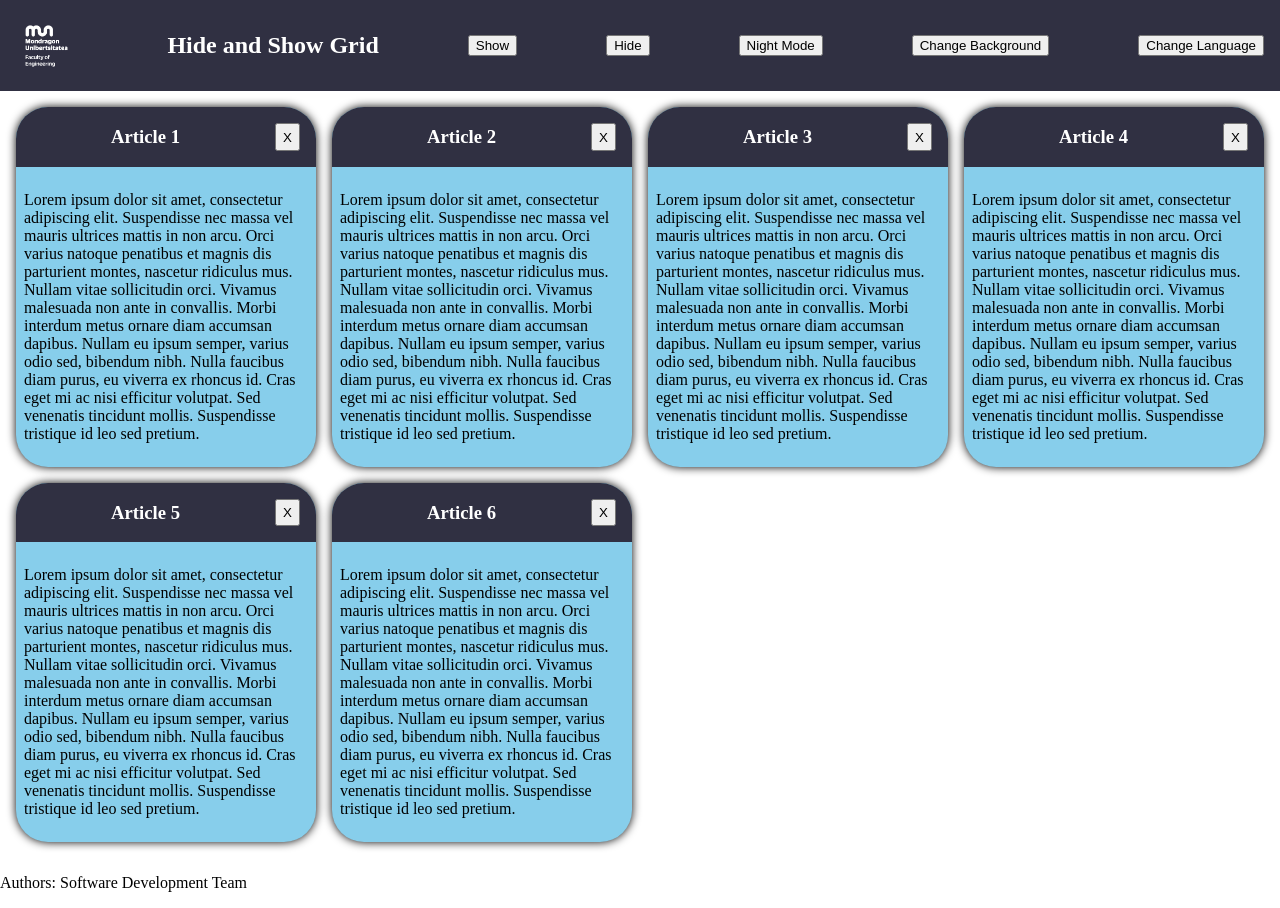
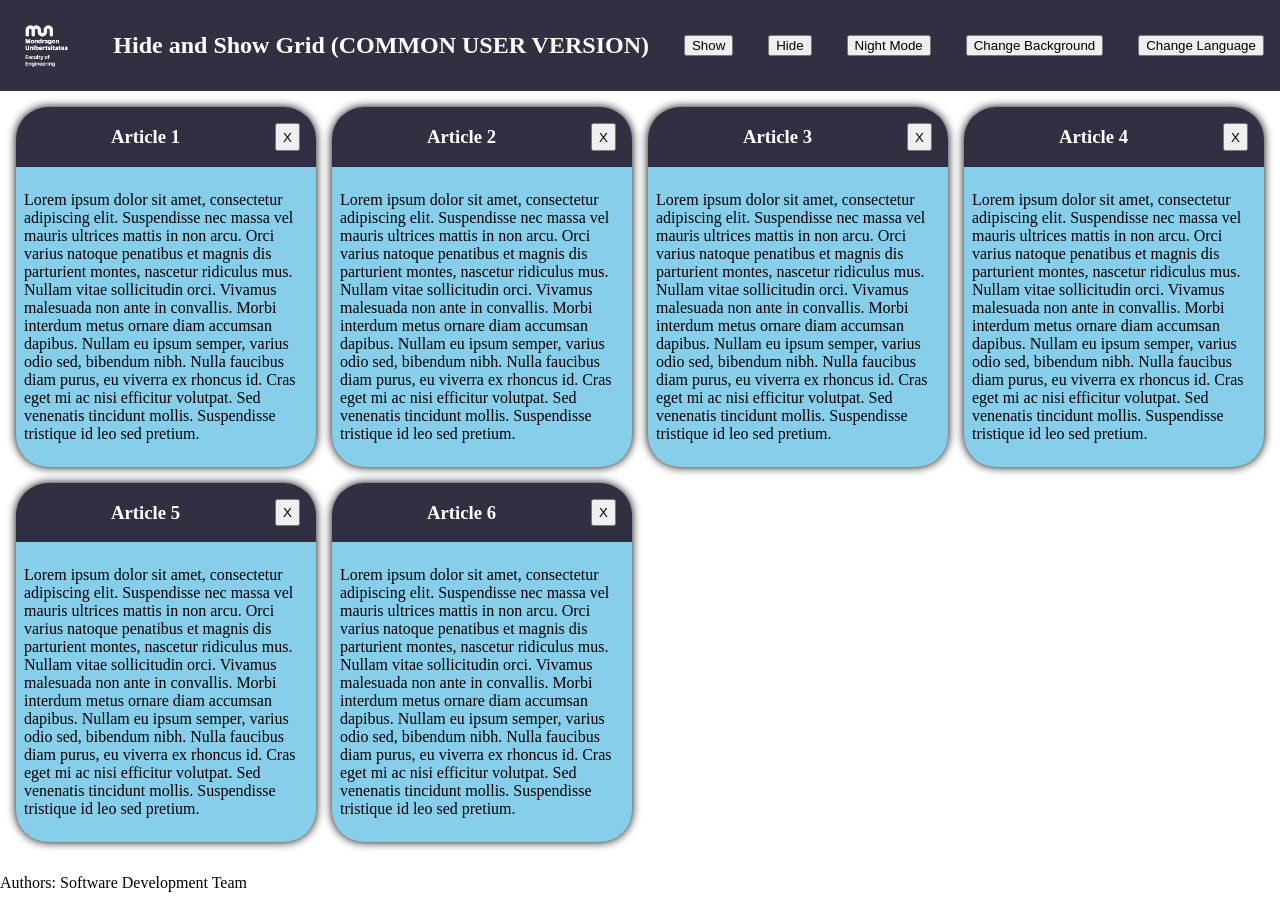
Before and after one commit to MarioOteo/Git-Teamwork-Exam, a plain HTML site: page index.html in a window 1280 px wide. Drawn offline with Linux system fonts and the light colour scheme.

```diff
--- a/index.html
+++ b/index.html
@@ -9,7 +9,7 @@
 <body>
     <header>
         <img src="img/logo.png" alt="mu_logo">
-        <h2>Hide and Show Grid</h2>
+        <h2>Hide and Show Grid (COMMON USER VERSION)</h2>
         <button id="show">Show</button>
         <button id="hideAll">Hide</button>
         <button id="night">Night Mode</button>
```
